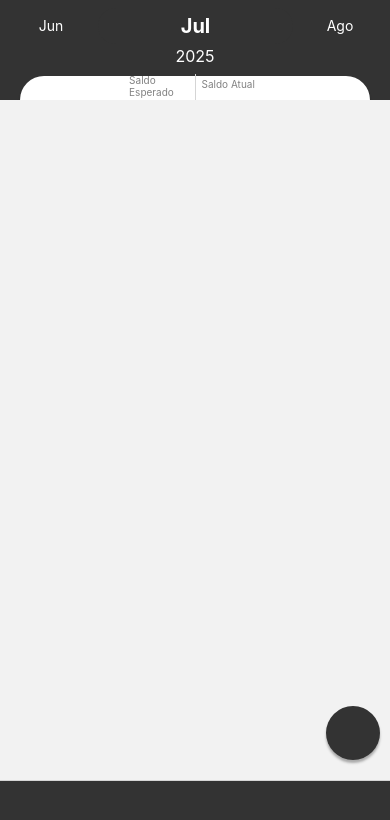
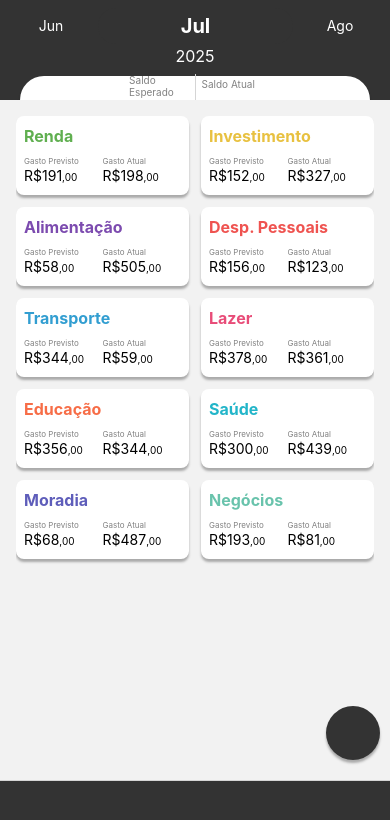
Before and after one commit to analiras2/ggastos, a React Native app: screen / in a window 390 px wide. Shown: the top 820 px of the page. Built offline with nearby package versions, Linux system fonts and the light colour scheme; some icons are missing.

Commit message:
lista de categorias na home, com mock

```diff
--- a/babel.config.js
+++ b/babel.config.js
@@ -10,6 +10,7 @@ module.exports = {
           '@components': './src/components',
           '@constants': './src/constants',
           '@contexts': './src/contexts',
+          '@models': './src/models',
           '@navigation': './src/navigation',
           '@screens': './src/screens',
           '@theme': './src/theme',
--- /dev/null
+++ b/src/components/CategoryItem/index.tsx
@@ -0,0 +1,39 @@
+import { Typography } from '@components/ui'
+import { useAppTheme } from '@theme/hooks/useAppTheme'
+import { TouchableOpacity, View } from 'react-native'
+import React from 'react'
+import { FieldView } from '../FieldView'
+import { styles } from './styles'
+import { CategoryItemProps } from './types'
+
+export const CategoryItem: React.FC<CategoryItemProps> = ({
+  data,
+  onPress,
+}) => {
+  const theme = useAppTheme()
+  const st = styles(theme)
+
+  return (
+    <TouchableOpacity
+      style={st.container}
+      onPress={onPress}
+      activeOpacity={0.7}
+    >
+      <Typography variant="title" bold color={data.color} style={st.title}>
+        {data.name}
+      </Typography>
+      <View style={st.data}>
+        <FieldView
+          title="Gasto Previsto"
+          value={data.totalExpected}
+          color={theme.colors.label}
+        />
+        <FieldView
+          title="Gasto Atual"
+          value={data.totalSpent}
+          color={theme.colors.label}
+        />
+      </View>
+    </TouchableOpacity>
+  )
+}
--- /dev/null
+++ b/src/components/CategoryItem/styles.ts
@@ -0,0 +1,21 @@
+import { Theme } from '@theme/types'
+import { StyleSheet } from 'react-native'
+
+export const styles = (theme: Theme) =>
+  StyleSheet.create({
+    container: {
+      flex: 1,
+      padding: 8,
+      backgroundColor: theme.colors.card,
+      borderRadius: 8,
+      ...theme.shadowStyle,
+    },
+    data: {
+      flex: 1,
+      flexDirection: 'row',
+      marginTop: 4,
+    },
+    title: {
+      marginBottom: 4,
+    },
+  })
--- /dev/null
+++ b/src/components/CategoryItem/types.ts
@@ -0,0 +1,13 @@
+export interface CategoryData {
+  id: string
+  name: string
+  color: string
+  totalExpected: number
+  totalSpent: number
+}
+
+export interface CategoryItemProps {
+  data: CategoryData
+  index: number
+  onPress: () => void
+}
--- /dev/null
+++ b/src/components/FieldView.tsx
@@ -0,0 +1,46 @@
+import { useAppTheme } from '@theme/hooks/useAppTheme'
+import { StyleSheet, View } from 'react-native'
+import React from 'react'
+import { Typography } from './ui'
+import { ValueFormat } from './ui/Typography/types'
+
+interface FieldViewProps {
+  title: string
+  value: string | number
+  align?: 'center' | 'flex-start' | 'flex-end'
+  color?: string
+  light?: boolean
+}
+
+export const FieldView: React.FC<FieldViewProps> = (props) => {
+  const { colors } = useAppTheme()
+  const {
+    title,
+    value,
+    align = 'flex-start',
+    light = false,
+    color = colors.text,
+  } = props
+  return (
+    <View style={[styles.container, { alignItems: align }]}>
+      <Typography variant="tiny" color={light ? colors.textLight : color}>
+        {title}
+      </Typography>
+      <Typography
+        variant="body"
+        color={light ? colors.textLight : colors.text}
+        format={
+          typeof value === 'number' ? ValueFormat.CURRENCY : ValueFormat.TEXT
+        }
+      >
+        {value}
+      </Typography>
+    </View>
+  )
+}
+
+const styles = StyleSheet.create({
+  container: {
+    flex: 1,
+  },
+})
--- /dev/null
+++ b/src/models/categoryModel.ts
@@ -0,0 +1,54 @@
+export class Category {
+  static getCategories = [
+    {
+      id: 'income',
+      name: 'Renda',
+      color: '#60af50',
+    },
+    {
+      id: 'investiment',
+      name: 'Investimento',
+      color: '#e8c140',
+    },
+    {
+      id: 'food',
+      name: 'Alimentação',
+      color: '#7c4baf',
+    },
+    {
+      id: 'expenses',
+      name: 'Desp. Pessoais',
+      color: '#EF5350',
+    },
+    {
+      id: 'transport',
+      name: 'Transporte',
+      color: '#329ed1',
+    },
+    {
+      id: 'recreation',
+      name: 'Lazer',
+      color: '#e84c78',
+    },
+    {
+      id: 'education',
+      name: 'Educação',
+      color: '#f76d47',
+    },
+    {
+      id: 'health',
+      name: 'Saúde',
+      color: '#22b5c9',
+    },
+    {
+      id: 'home',
+      name: 'Moradia',
+      color: '#5e5dba',
+    },
+    {
+      id: 'bussines',
+      name: 'Negócios',
+      color: '#69c3acff',
+    },
+  ]
+}
--- /dev/null
+++ b/src/models/index.ts
@@ -0,0 +1 @@
+export * from './categoryModel'
--- a/src/screens/Home/index.tsx
+++ b/src/screens/Home/index.tsx
@@ -1,13 +1,47 @@
-import { MonthHeader } from '@components/headers/MonthHeader'
+import { MonthHeader } from '@components/headers'
+import { CategoryItem } from '@components/index'
 import { BaseScreen } from '@components/layout'
 import { Button } from '@components/ui'
+import { Category } from '@models/index'
 import { useAppTheme } from '@theme/hooks/useAppTheme'
+import { FlatList, StyleSheet } from 'react-native'
+
+const getRandomNumber = (): number => {
+  const min = 10
+  const max = 599
+  return Math.floor(Math.random() * (max - min + 1)) + min
+}
 
 const HomeScreen = () => {
   const { colors } = useAppTheme()
+  const categories = Category.getCategories.map((item) => {
+    return {
+      ...item,
+      totalExpected: getRandomNumber(),
+      totalSpent: getRandomNumber(),
+    }
+  })
 
   return (
-    <BaseScreen paddingHorizontal={40} headerComponent={<MonthHeader />}>
+    <BaseScreen
+      paddingHorizontal={16}
+      headerComponent={<MonthHeader />}
+      style={styles.container}
+    >
+      <FlatList
+        data={categories}
+        numColumns={2}
+        keyExtractor={({ name }) => name}
+        renderItem={({ item, index }) => (
+          <CategoryItem
+            key={item.id}
+            data={item}
+            index={index}
+            onPress={() => {}}
+          />
+        )}
+        columnWrapperStyle={styles.columnWrapper}
+      />
       <Button
         onPress={() => {}}
         icon="add"
@@ -19,3 +53,13 @@ const HomeScreen = () => {
 }
 
 export default HomeScreen
+
+const styles = StyleSheet.create({
+  container: {
+    paddingTop: 40,
+  },
+  columnWrapper: {
+    gap: 12,
+    marginBottom: 12,
+  },
+})
--- a/tsconfig.json
+++ b/tsconfig.json
@@ -7,6 +7,7 @@
       "@components/*": ["src/components/*"],
       "@constants/*": ["src/constants/*"],
       "@contexts/*": ["src/contexts/*"],
+      "@models/*": ["src/models/*"],
       "@navigation/*": ["src/navigation/*"],
       "@screens/*": ["src/screens/*"],
       "@theme/*": ["src/theme/*"]
```
Also changed, not shown: src/components/index.ts (added, +7 -0 lines).
